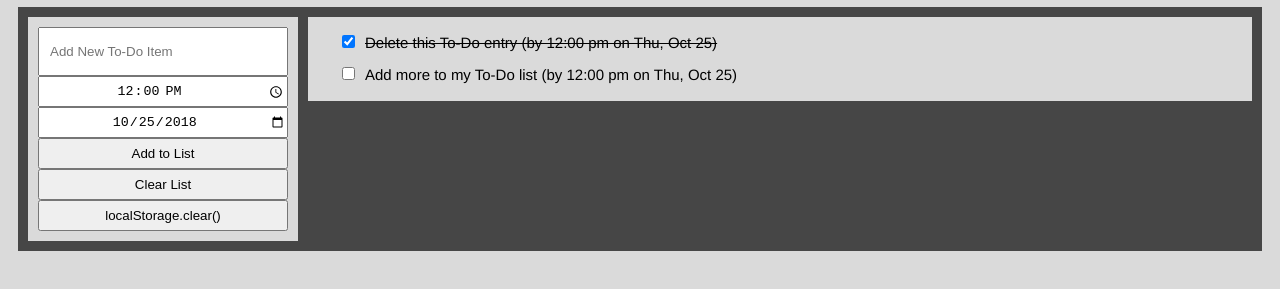
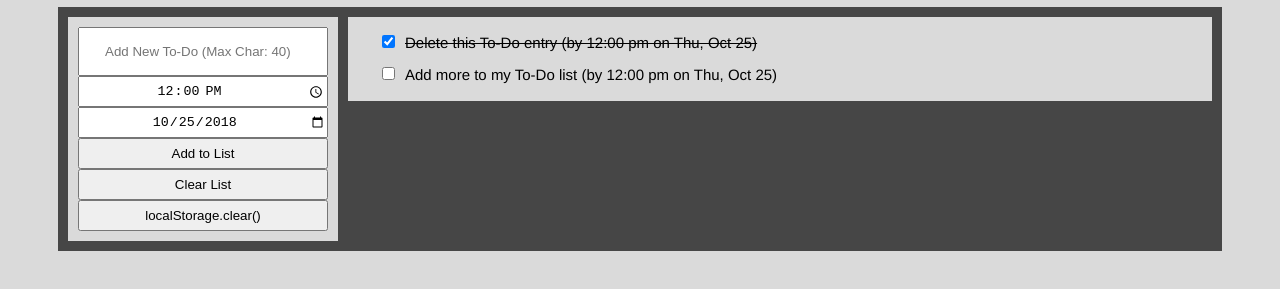
Before and after one commit to kylbutlr/ToDoList, a plain HTML site: page todolist.html in a window 1280 px wide. Shown: the part 51-340 px from the top of the page. Drawn offline with Linux system fonts and the light colour scheme.

Commit message:
minor changes

```diff
--- a/todolist.html
+++ b/todolist.html
@@ -8,6 +8,9 @@
         }
         form {
             display: inline;
+        }
+        .input{
+            padding: 10px 25px;
         }
         .lnhght {
             line-height: 25px;
@@ -27,7 +30,7 @@
             align-items: flex-start;
             justify-content: center;
             width: auto;
-            margin: 0px 10px;
+            margin: 0px 50px;
             padding: 10px;
             background: #000000ad;
         }
@@ -43,8 +46,8 @@
             background: #dadada;
             padding: 0px 10px 0px;
             vertical-align: top;
-            max-height:500px;
-            overflow-y:scroll;
+            max-height: 500px;
+            overflow-y: auto;
         }
         h1 {
             font-size: 25px;
@@ -91,7 +94,7 @@
         <div class="main-div">
             <div class="form-div">
         <form id="form" action="">
-            <input class="block lnhght" style="padding: 10px" id="input" placeholder="Add New To-Do Item" autocomplete="off" required><br>
+            <input class="block lnhght input" id="input" placeholder="Add New To-Do (Max Char: 40)" maxlength="50" autocomplete="off" required><br>
             <input class="block cntrtxt lnhght" type="time" id="time" value="12:00" required ><br>
             <input class="block cntrtxt lnhght" type="date" id="date" onchange="checkDate()" required ><br>
             <button class="block cntrtxt lnhght" id="addBtn">Add to List</button></form>
```
